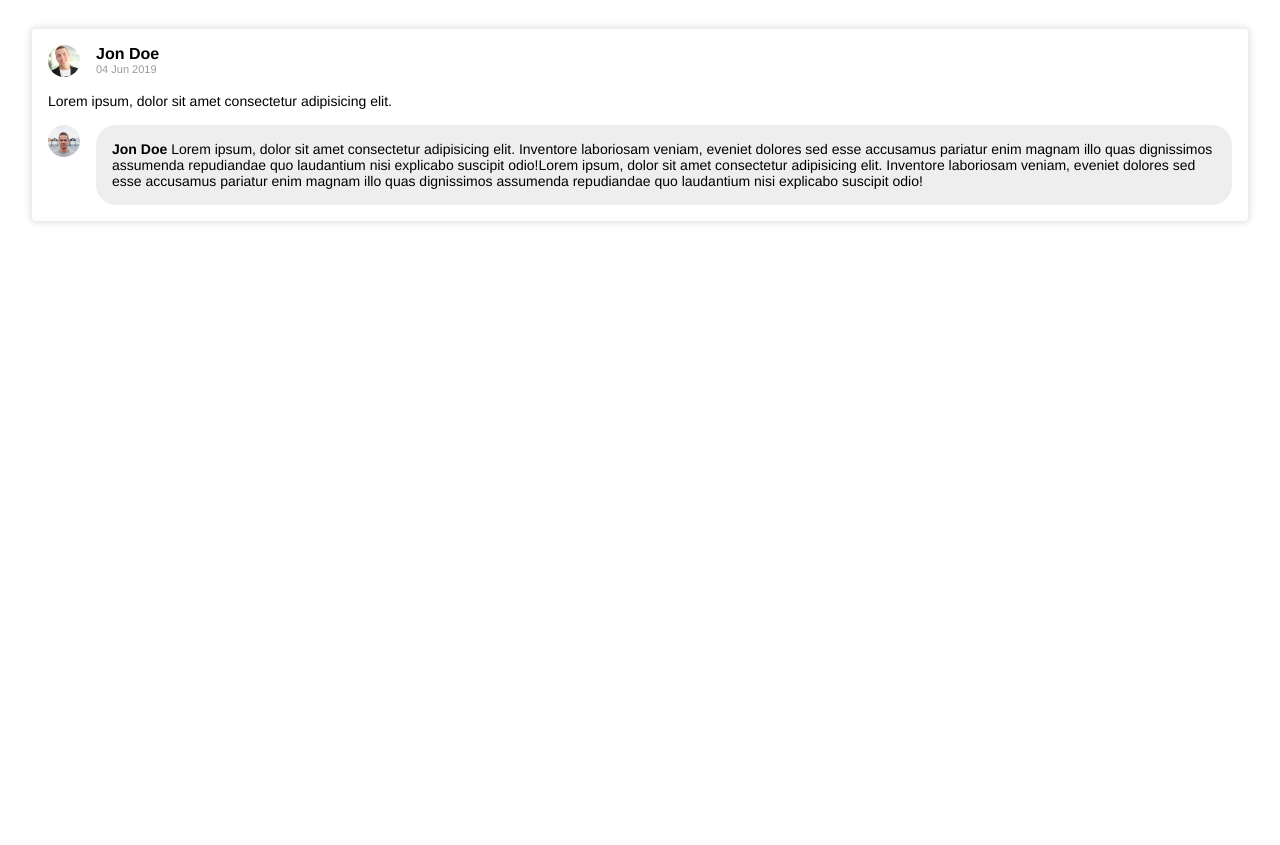
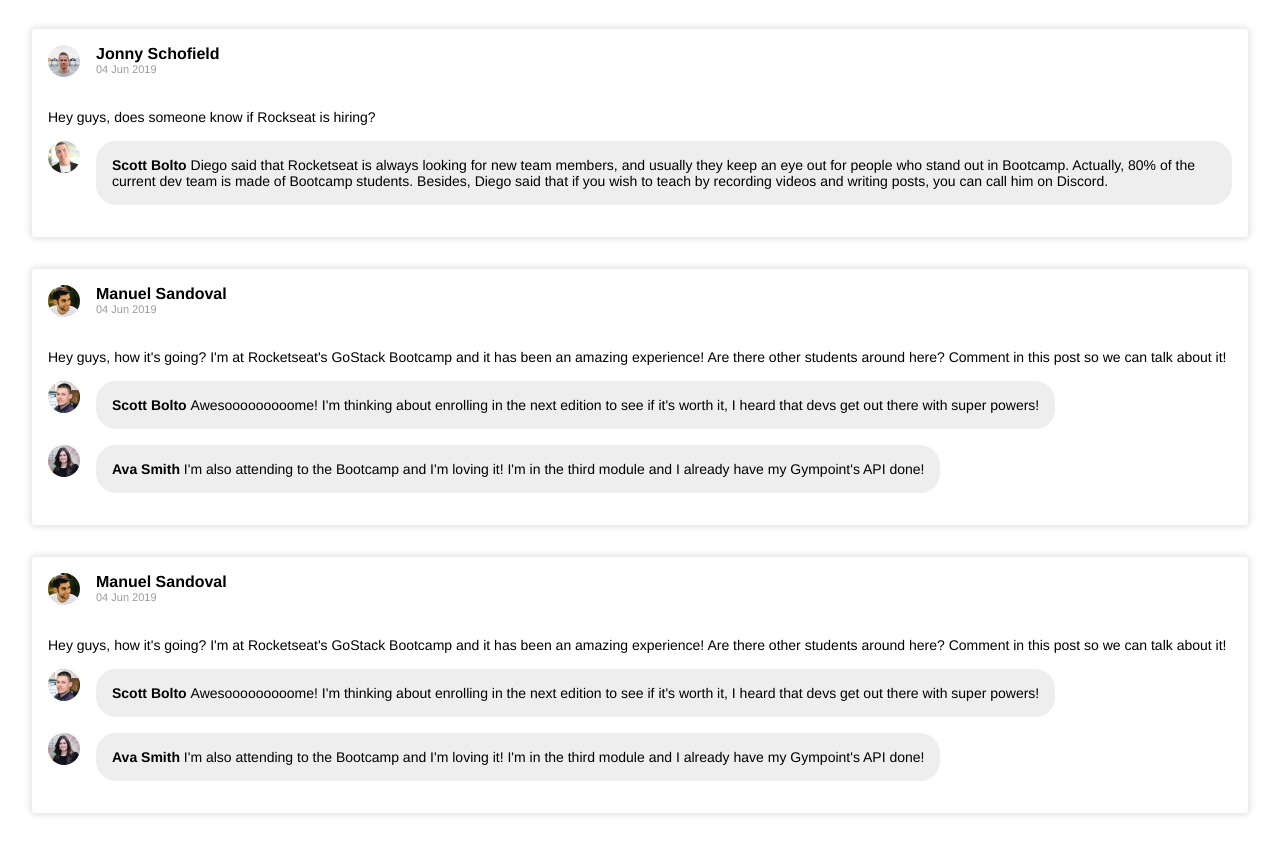
Before and after one commit to NaluFigueira/desafio4GoStack, a React app: page / in a window 1280 px wide. Shown: the part 67-912 px from the top of the page. Before the commit the page ends 800 px from the top, so only its background shows below. Built offline with nearby package versions, Linux system fonts and the light colour scheme.

Commit message:
Desafio concluído

```diff
--- a/src/assets/styles/Comment.css
+++ b/src/assets/styles/Comment.css
@@ -22,6 +22,7 @@
 .comment{
   display:flex;
   flex-direction: row;
+  margin-bottom: 16px;
 }
 
 .commentContent{
--- a/src/components/App.js
+++ b/src/components/App.js
@@ -1,12 +1,12 @@
 import React from 'react';
 import Header from './Header';
-import Post from './Post';
+import PostList from './PostList';
 
 function App(){
   return(
     <>
       <Header />
-      <Post />
+      <PostList />
     </>
   );
 }
--- a/src/components/Comment.js
+++ b/src/components/Comment.js
@@ -1,12 +1,12 @@
 import React from 'react';
 import '../assets/styles/Comment.css';
 
-function Comment({avatar,author,content}){
+function Comment({author,content}){
   return(
     <div className="comment">
-      <img className = "avatar" src = {avatar} />
+      <img className = "avatar" src = {author.avatar} />
       <div className= "commentContent content">
-        <span className = "author">{author} </span>
+        <span className = "author">{author.name} </span>
         <span style = {{fontFamily: 'Helvetica'}}>{content}</span>
       </div>
     </div>
--- a/src/components/Post.js
+++ b/src/components/Post.js
@@ -2,14 +2,14 @@
 import '../assets/styles/Comment.css';
 import Comment from './Comment';
 
-function Post({avatar,date,author,content}){
+function Post({date,author,content,comments}){
   return(
       <div className = "post">
 
         <div className = "comment">
-          <img className = "avatar" src={avatar}/>
+          <img className = "avatar" src={author.avatar}/>
           <div className = "postData">
-            <span className = "author">{author}</span>
+            <span className = "author">{author.name}</span>
             <span className = "date">{date}</span>
           </div>
         </div>
@@ -17,7 +17,18 @@
         <div className = "postContent content" >
           <p>{content}</p>
         </div>
-        <Comment />
+        <div>
+          {
+            comments.map(comment => (
+              <Comment
+                key = {comment.id}
+                avatar = {comment.avatar}
+                author = {comment.author}
+                content = {comment.content}
+              />
+            ))
+          }
+        </div>
       </div>
   );
 }
--- a/src/components/PostList.js
+++ b/src/components/PostList.js
@@ -1,6 +1,5 @@
 import React from 'react';
-import '../assets/styles/PostList.css';
-import './Post';
+import Post from './Post';
 
 class PostList extends React.Component{
   state = {
@@ -8,73 +7,88 @@
       {
         id: 1,
         author: {
-          name: "Jon Doe",
-          avatar: "../assets/images/guy1.jpg"
+          name: "Jonny Schofield",
+          avatar: require("../assets/images/guy1.jpg")
         },
         date: "04 Jun 2019",
-        content: "Lorem ipsum dolor sit amet, consectetur adipisicing elit. Iusto cupiditate rerum, ab, dicta est voluptatibus blanditiis sed eligendi perferendis sit fugiat aut minus in? Commodi obcaecati similique eveniet vitae iusto!",
+        content: "Hey guys, does someone know if Rockseat is hiring?",
         comments: [
           {
             id: 1,
             author: {
-              name: "Jon Doe",
-              avatar: "../assets/images/guy2.jpg"
+              name: "Scott Bolto",
+              avatar: require("../assets/images/guy2.jpg")
             },
-            content: "Lorem ipsum dolor sit amet, consectetur adipisicing elit. Iusto cupiditate rerum, ab, dicta est voluptatibus blanditiis sed eligendi perferendis sit fugiat aut minus in? Commodi obcaecati similique eveniet vitae iusto!"
+            content: "Diego said that Rocketseat is always " +
+            "looking for new team members, and usually they keep an eye "+
+            "out for people who stand out in Bootcamp. Actually, 80% of the "+
+            "current dev team is made of Bootcamp students. Besides, Diego said that "+
+            "if you wish to teach by recording videos and writing posts, "+
+            "you can call him on Discord."
           }
         ]
       },
       {
         id: 2,
         author: {
-          name: "Jon Doe",
-          avatar: "../assets/images/guy3.jpg"
+          name: "Manuel Sandoval",
+          avatar: require("../assets/images/guy3.jpg")
         },
         date: "04 Jun 2019",
-        content: "Lorem ipsum dolor sit amet, consectetur adipisicing elit. Iusto cupiditate rerum, ab, dicta est voluptatibus blanditiis sed eligendi perferendis sit fugiat aut minus in? Commodi obcaecati similique eveniet vitae iusto!",
+        content: "Hey guys, how it's going? I'm at Rocketseat's GoStack " +
+        "Bootcamp and it has been an amazing experience! Are there other " +
+        "students around here? Comment in this post so we can talk about it! ",
         comments: [
           {
             id: 2,
             author: {
-              name: "Jon Doe",
-              avatar: "../assets/images/guy2.jpg"
+              name: "Scott Bolto",
+              avatar: require("../assets/images/guy4.jpg")
             },
-            content: "Lorem ipsum dolor sit amet, consectetur adipisicing elit. Iusto cupiditate rerum, ab, dicta est voluptatibus blanditiis sed eligendi perferendis sit fugiat aut minus in? Commodi obcaecati similique eveniet vitae iusto!"
+            content: "Awesooooooooome! I'm thinking about enrolling in the "+
+            "next edition to see if it's worth it, I heard that devs get out "+
+            "there with super powers!"
           },
           {
             id: 3,
             author: {
-              name: "Mary Doe",
-              avatar: "../assets/images/lady1.jpg"
+              name: "Ava Smith",
+              avatar: require("../assets/images/lady1.jpg")
             },
-            content: "Lorem ipsum dolor sit amet, consectetur adipisicing elit. Iusto cupiditate rerum, ab, dicta est voluptatibus blanditiis sed eligendi perferendis sit fugiat aut minus in? Commodi obcaecati similique eveniet vitae iusto!"
+            content: "I'm also attending to the Bootcamp and I'm loving it! "+
+            "I'm in the third module and I already have my Gympoint's API done!"
           }
         ]
       },
       {
         id: 3,
         author: {
-          name: "Jon Doe",
-          avatar: "../assets/images/guy3.jpg"
+          name: "Manuel Sandoval",
+          avatar: require("../assets/images/guy3.jpg")
         },
         date: "04 Jun 2019",
-        content: "Lorem ipsum dolor sit amet, consectetur adipisicing elit. Iusto cupiditate rerum, ab, dicta est voluptatibus blanditiis sed eligendi perferendis sit fugiat aut minus in? Commodi obcaecati similique eveniet vitae iusto!",
+        content: "Hey guys, how it's going? I'm at Rocketseat's GoStack " +
+        "Bootcamp and it has been an amazing experience! Are there other " +
+        "students around here? Comment in this post so we can talk about it! ",
         comments: [
           {
             id: 4,
             author: {
-              name: "Jon Doe",
-              avatar: "../assets/images/guy2.jpg"
+              name: "Scott Bolto",
+              avatar: require("../assets/images/guy4.jpg")
             },
-            content: "Lorem ipsum dolor sit amet, consectetur adipisicing elit. Iusto cupiditate rerum, ab, dicta est voluptatibus blanditiis sed eligendi perferendis sit fugiat aut minus in? Commodi obcaecati similique eveniet vitae iusto!"
+            content: "Awesooooooooome! I'm thinking about enrolling in the "+
+            "next edition to see if it's worth it, I heard that devs get out "+
+            "there with super powers!"
           },
           {
             id: 5,
             author: {
-              name: "Mary Doe",
-              avatar: "../assets/images/lady1.jpg"
+              name: "Ava Smith",
+              avatar: require("../assets/images/lady1.jpg")
             },
-            content: "Lorem ipsum dolor sit amet, consectetur adipisicing elit. Iusto cupiditate rerum, ab, dicta est voluptatibus blanditiis sed eligendi perferendis sit fugiat aut minus in? Commodi obcaecati similique eveniet vitae iusto!"
+            content: "I'm also attending to the Bootcamp and I'm loving it! "+
+            "I'm in the third module and I already have my Gympoint's API done!"
           }
         ]
       },
@@ -82,12 +96,22 @@
   }
 
   render(){
-      this.state.posts.map(post => {
-        return(
-          <Post avatar = {post.avatar} author = {post.author} content ={post.content}/>
-        );
-      }
+    return(
+      <div>
+        {this.state.posts.map(post => (
+            <Post
+              key = {post.id}
+              date = {post.date}
+              author = {post.author}
+              content ={post.content}
+              comments = {post.comments}
+            />
+        )
+        )}
+      </div>
     );
   }
 
 }
+
+export default PostList;
```
Also changed, not shown: src/assets/images/guy4.jpg (added), src/assets/styles/PostList.css (deleted).
